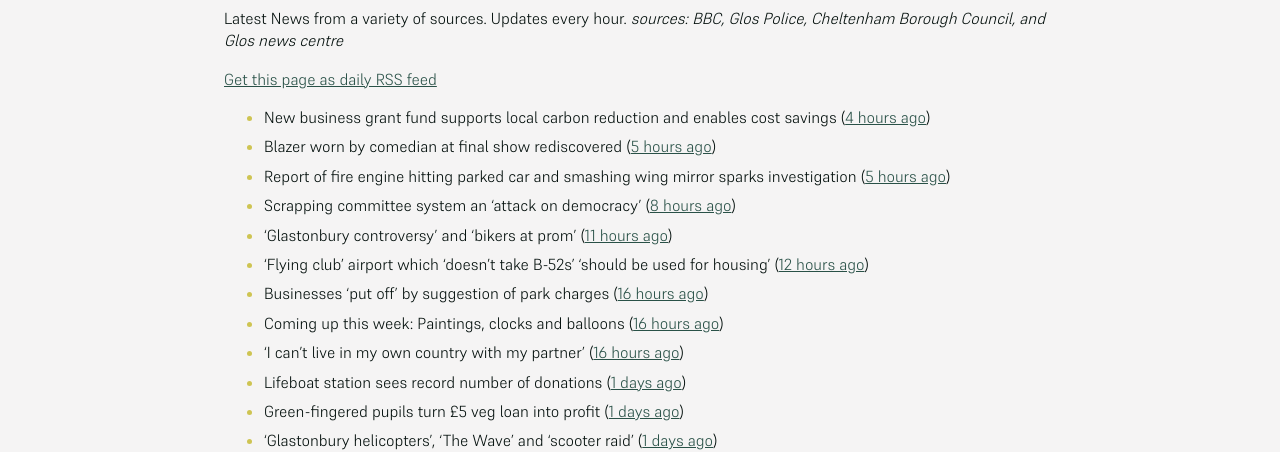
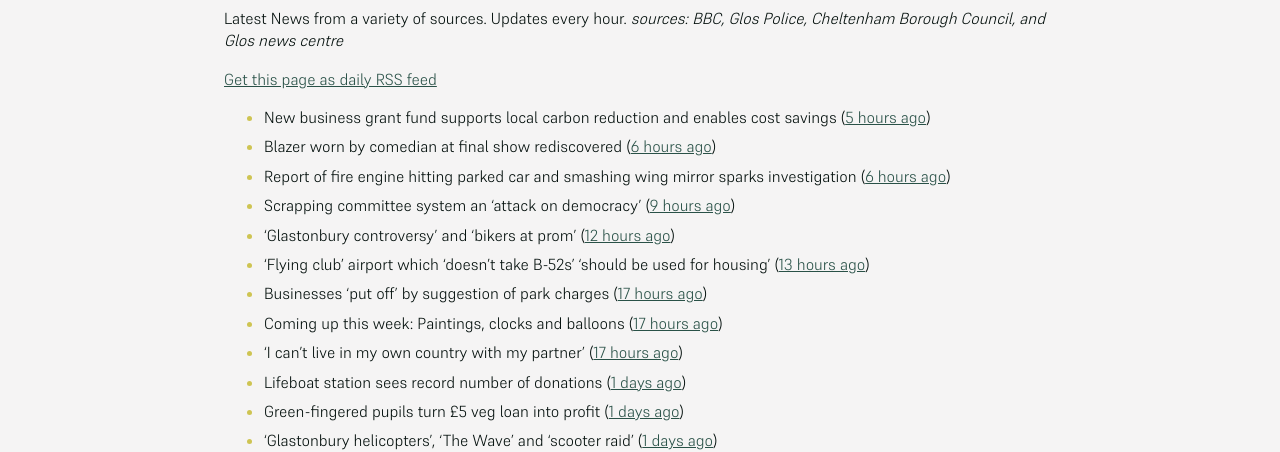
Before and after one commit to mat-0/cheltenham-open-data, a Jekyll site: the page built from _pages/news.md, in a window 1280 px wide. Shown: the part 266-718 px from the top of the page. Built offline with Jekyll 4.4.1, drawn with Linux system fonts in a browser that asks for light colours.

Commit message:
Updated 2025-06-30 22:58:14

```diff
--- a/_pages/news.md
+++ b/_pages/news.md
@@ -12,15 +12,15 @@ _sources: BBC, Glos Police, Cheltenham Borough Council, and Glos news centre_
 [Get this page as daily RSS feed](/daily.rss)
 
 <!-- news_marker starts -->
-- New business grant fund supports local carbon reduction and enables cost savings ([4 hours ago](https://www.cheltenham.gov.uk/news/article/3026/new_business_grant_fund_supports_local_carbon_reduction_and_enables_cost_savings))
-- Blazer worn by comedian at final show rediscovered ([5 hours ago](https://www.bbc.com/news/articles/c0j44n1y72zo))
-- Report of fire engine hitting parked car and smashing wing mirror sparks investigation ([5 hours ago](https://gloucesternewscentre.co.uk/report-of-fire-engine-hitting-parked-car-and-smashing-wing-mirror-sparks-investigation/))
-- Scrapping committee system an 'attack on democracy' ([8 hours ago](https://www.bbc.com/news/articles/c5ykgp79nl8o))
-- 'Glastonbury controversy' and 'bikers at prom' ([11 hours ago](https://www.bbc.com/news/articles/ce8zz12ldqeo))
-- ‘Flying club’ airport which ‘doesn’t take B-52s’ ‘should be used for housing’ ([12 hours ago](https://gloucesternewscentre.co.uk/flying-club-airport-which-doesnt-take-b-52s-should-be-used-for-housing/))
-- Businesses 'put off' by suggestion of park charges ([16 hours ago](https://www.bbc.com/news/articles/c62gz7y2d5zo))
-- Coming up this week: Paintings, clocks and balloons ([16 hours ago](https://www.bbc.com/news/articles/c36x778377eo))
-- 'I can't live in my own country with my partner' ([16 hours ago](https://www.bbc.com/news/articles/czrynlevnpgo))
+- New business grant fund supports local carbon reduction and enables cost savings ([5 hours ago](https://www.cheltenham.gov.uk/news/article/3026/new_business_grant_fund_supports_local_carbon_reduction_and_enables_cost_savings))
+- Blazer worn by comedian at final show rediscovered ([6 hours ago](https://www.bbc.com/news/articles/c0j44n1y72zo))
+- Report of fire engine hitting parked car and smashing wing mirror sparks investigation ([6 hours ago](https://gloucesternewscentre.co.uk/report-of-fire-engine-hitting-parked-car-and-smashing-wing-mirror-sparks-investigation/))
+- Scrapping committee system an 'attack on democracy' ([9 hours ago](https://www.bbc.com/news/articles/c5ykgp79nl8o))
+- 'Glastonbury controversy' and 'bikers at prom' ([12 hours ago](https://www.bbc.com/news/articles/ce8zz12ldqeo))
+- ‘Flying club’ airport which ‘doesn’t take B-52s’ ‘should be used for housing’ ([13 hours ago](https://gloucesternewscentre.co.uk/flying-club-airport-which-doesnt-take-b-52s-should-be-used-for-housing/))
+- Businesses 'put off' by suggestion of park charges ([17 hours ago](https://www.bbc.com/news/articles/c62gz7y2d5zo))
+- Coming up this week: Paintings, clocks and balloons ([17 hours ago](https://www.bbc.com/news/articles/c36x778377eo))
+- 'I can't live in my own country with my partner' ([17 hours ago](https://www.bbc.com/news/articles/czrynlevnpgo))
 - Lifeboat station sees record number of donations ([1 days ago](https://www.bbc.com/news/articles/cn81zed7x34o))
 - Green-fingered pupils turn £5 veg loan into profit ([1 days ago](https://www.bbc.com/news/articles/cj3rnep1lr2o))
 - 'Glastonbury helicopters', 'The Wave' and 'scooter raid' ([1 days ago](https://www.bbc.com/news/articles/cy8kek9m1y4o))
```
Also changed, not shown: _data/flood.json (+4 -4 lines), index.md (+5 -5 lines).
